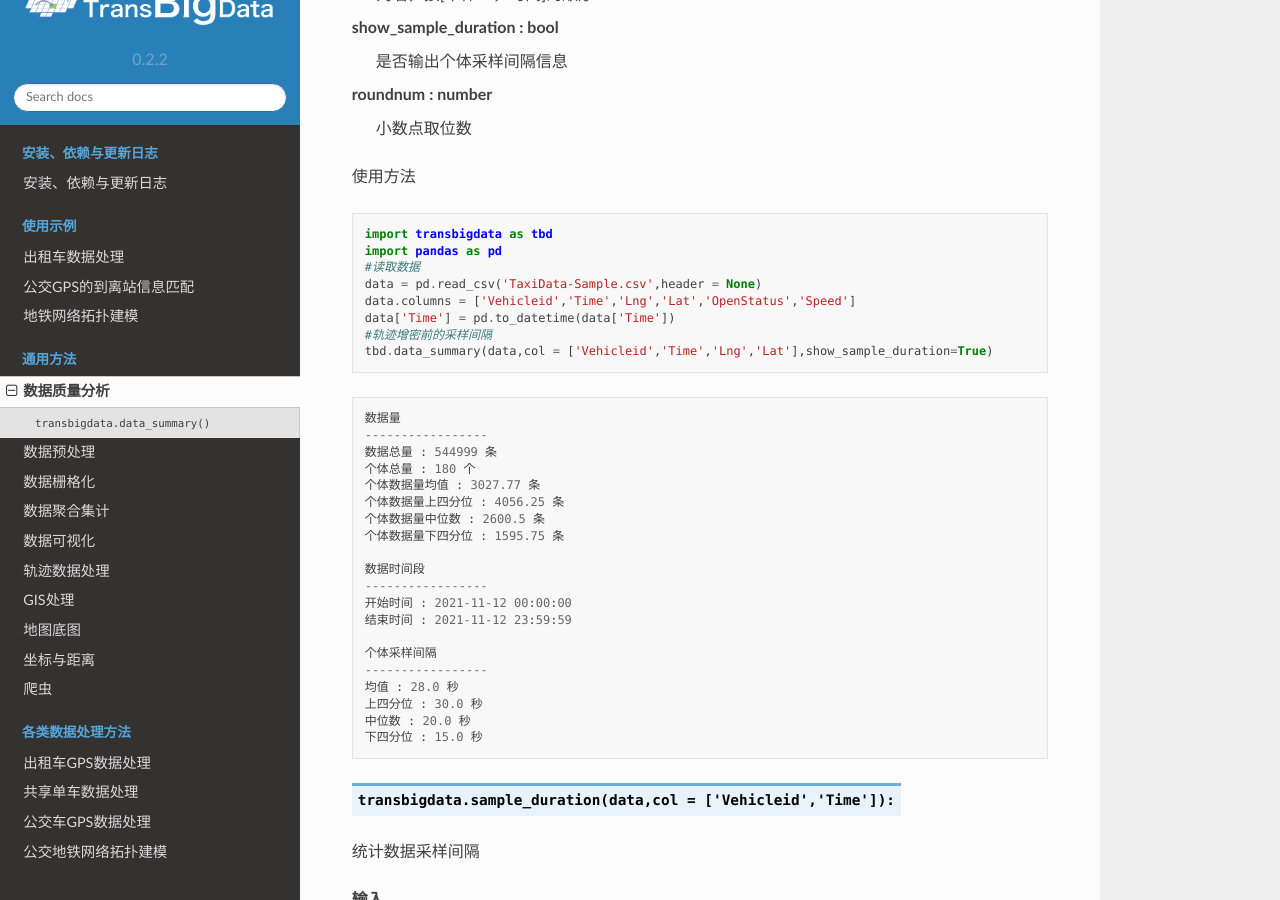
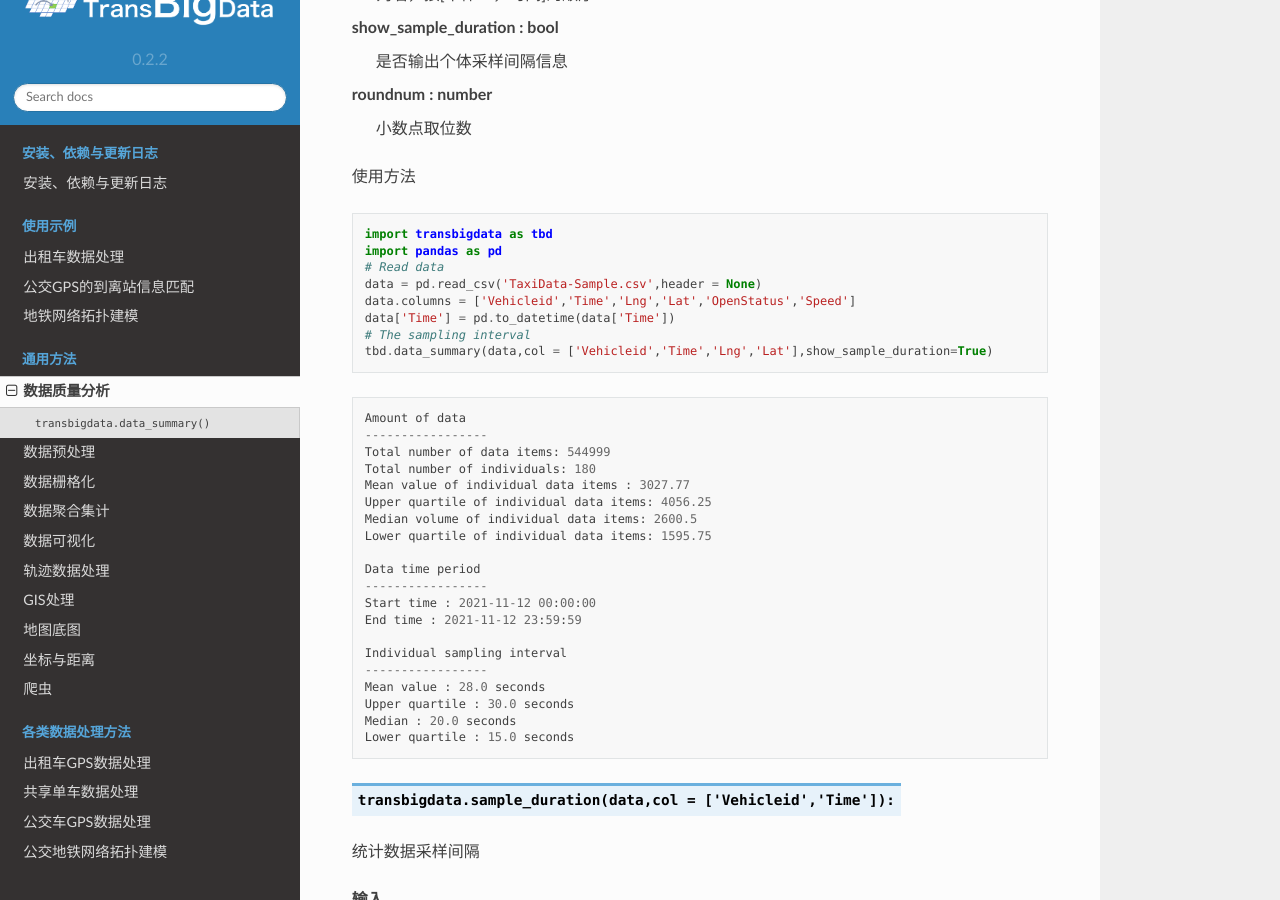
Before and after one commit to ni1o1/transbigdata-docs-en, a Sphinx documentation site: the page built from docs/source/quality.rst, in a window 1280 px wide and 900 px high, scrolled down 436 px. Built offline with Sphinx 7.4.7 and the Read the Docs theme 2.0.0, drawn with Linux system fonts in a browser that asks for light colours.

Commit message:
Data Quality Analysis V1

```diff
--- a/docs/source/quality.rst
+++ b/docs/source/quality.rst
@@ -28,35 +28,35 @@ roundnum : number
 
     import transbigdata as tbd
     import pandas as pd
-    #读取数据
+    # Read data
     data = pd.read_csv('TaxiData-Sample.csv',header = None)
     data.columns = ['Vehicleid','Time','Lng','Lat','OpenStatus','Speed']
     data['Time'] = pd.to_datetime(data['Time'])
-    #轨迹增密前的采样间隔
+    # The sampling interval
     tbd.data_summary(data,col = ['Vehicleid','Time','Lng','Lat'],show_sample_duration=True)
 
 ::
 
-    数据量
+    Amount of data
     -----------------
-    数据总量 : 544999 条
-    个体总量 : 180 个
-    个体数据量均值 : 3027.77 条
-    个体数据量上四分位 : 4056.25 条
-    个体数据量中位数 : 2600.5 条
-    个体数据量下四分位 : 1595.75 条
+    Total number of data items: 544999
+    Total number of individuals: 180
+    Mean value of individual data items : 3027.77
+    Upper quartile of individual data items: 4056.25
+    Median volume of individual data items: 2600.5
+    Lower quartile of individual data items: 1595.75
 
-    数据时间段
+    Data time period
     -----------------
-    开始时间 : 2021-11-12 00:00:00
-    结束时间 : 2021-11-12 23:59:59
+    Start time : 2021-11-12 00:00:00
+    End time : 2021-11-12 23:59:59
 
-    个体采样间隔
+    Individual sampling interval
     -----------------
-    均值 : 28.0 秒
-    上四分位 : 30.0 秒
-    中位数 : 20.0 秒
-    下四分位 : 15.0 秒
+    Mean value : 28.0 seconds
+    Upper quartile : 30.0 seconds
+    Median : 20.0 seconds
+    Lower quartile : 15.0 seconds
 
 .. function:: transbigdata.sample_duration(data,col = ['Vehicleid','Time']):
 
```
Also changed, not shown: 2 other files.
